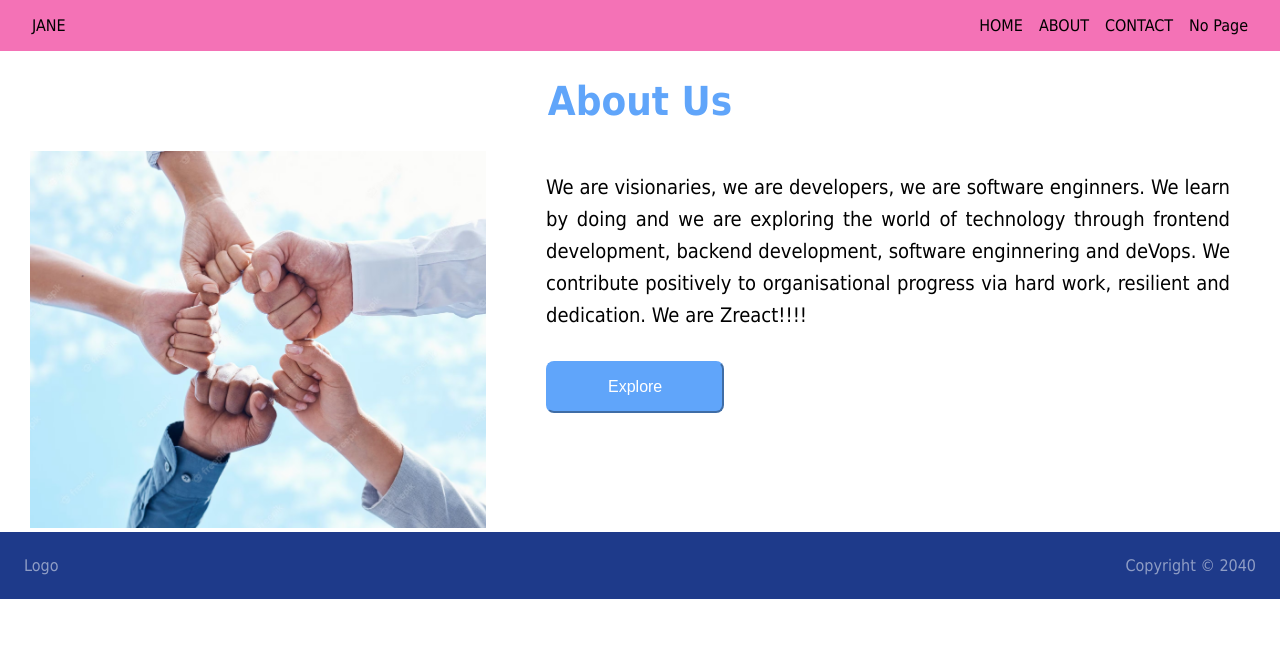
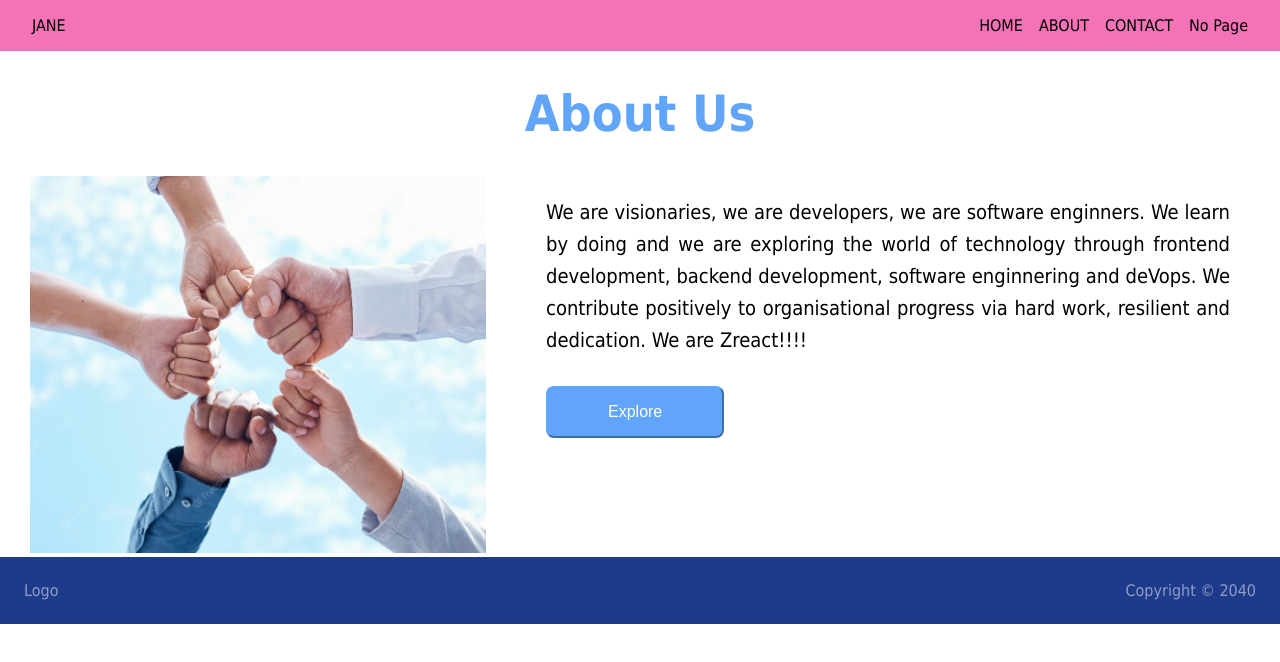
Before and after one commit to qodec/zreact, a React (Vite) app: page /about in a window 1280 px wide. Shown: the top 662 px of the page. Built offline with nearby package versions, Linux system fonts and the light colour scheme.

Commit message:
styles adjust on about page

```diff
--- a/src/pages/About.jsx
+++ b/src/pages/About.jsx
@@ -4,14 +4,14 @@
   return (
     <>
       <div className="flex align-center justify-between px-10px flex-col" >
-        <h1 className="text-blue text-center text-40px" >About Us</h1>
+        <h1 className="text-blue text-center text-50px" >About Us</h1>
         <div className="flex align-center justify-between">
           <div className="mx-20px w-40%" >
             <img src={logo} alt="" className="w-100%"/>
           </div>
           <div className="w-100% px-40px w-60%">
             <p className="lh-32px text-justify text-20px">We are visionaries, we are developers, we are software enginners. We learn by doing and we are exploring the world of technology through frontend development, backend development, software enginnering and deVops. We contribute positively to organisational progress via hard work, resilient and dedication. We are Zreact!!!!</p>
-            <button className="px-15 py-15px bg-blue text-white b-blue my-10px text-16px rounded-lg">Explore</button>
+            <button className="px-15 py-15px bg-blue text-white b-blue my-10px text-16px rounded-lg ">Explore</button>
           </div>
         </div>
       </div>
```
